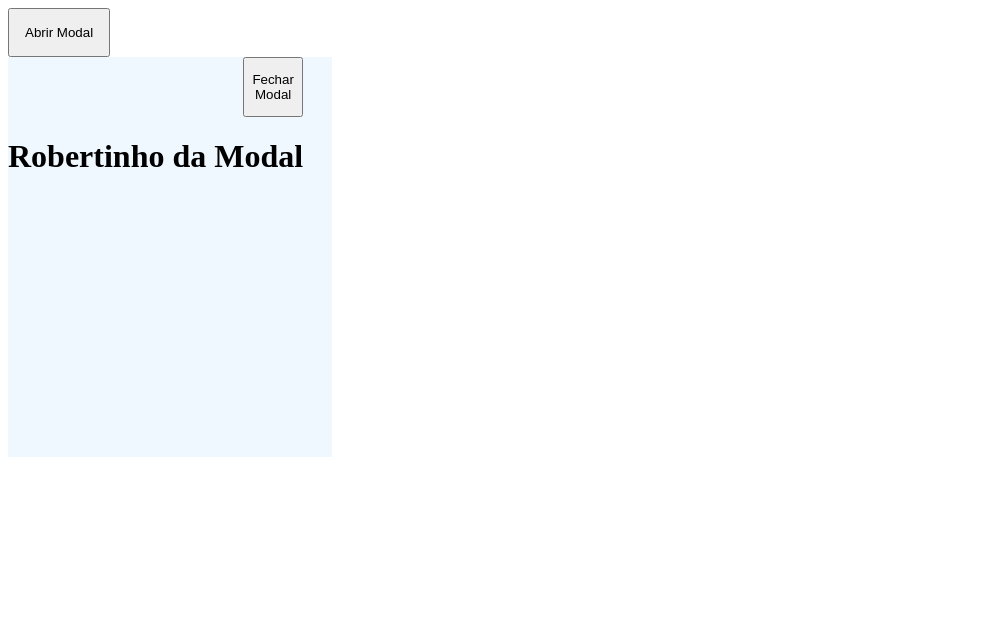
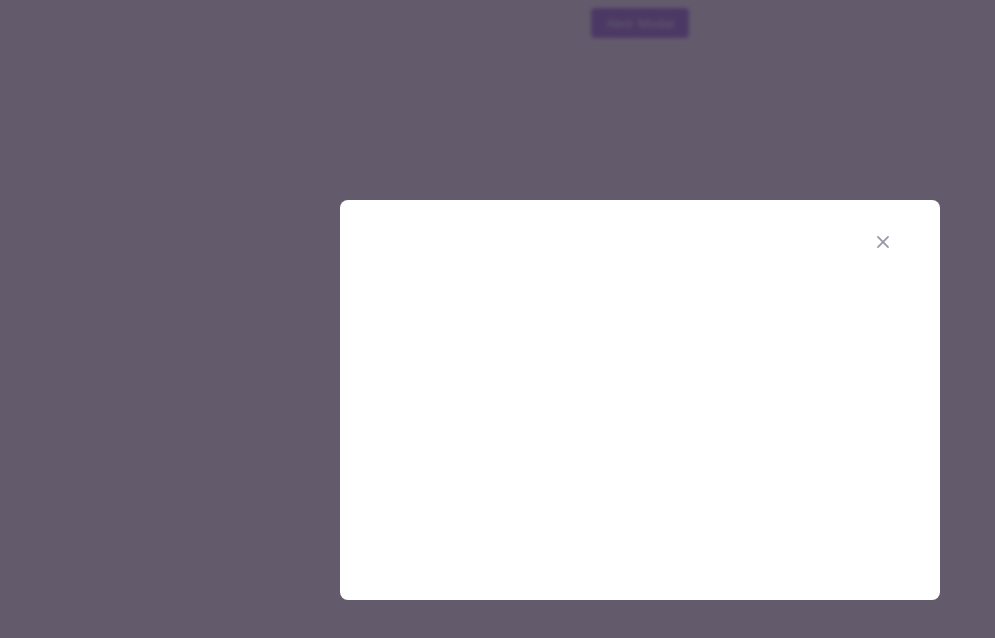
Before and after one commit to Tiro-Cruzado/Chat, a React (Create React App) app in the folder client/: page / in a window 1280 px wide. Both pictures are taken after a click on the button "Abrir Modal". Shown: the top 638 px of the page, without its empty margins (0-995 px from the left). Built offline with nearby package versions, Linux system fonts and the light colour scheme.

Commit message:
Feat/Front/Modal: adjust of behavior of component and adjust in styled

```diff
--- a/client/src/components/Modal/index.tsx
+++ b/client/src/components/Modal/index.tsx
@@ -1,31 +1,35 @@
-import React, { useState } from 'react'
+import { ModalProps } from './types'
+import { useState } from 'react'
+
+import { X } from '@phosphor-icons/react'
+
 import * as S from './styles'
 
-type ModalProps = {
-  children?: React.ReactNode
-  isOpen?: boolean
-}
-
-const Modal = ({ children, isOpen }: ModalProps) => {
+const Modal = ({ children, head }: ModalProps) => {
   const [modalIsOpen, setOpen] = useState<boolean>(false)
   const toogleIsOpen = () => setOpen(!modalIsOpen)
 
   return (
     <>
-      <S.ButtonOpenModal onClick={toogleIsOpen}>Abrir Modal</S.ButtonOpenModal>
-      <S.ContainerModal>
-        <S.Modal isOpen={modalIsOpen}>
-          <S.ContaineContentModal>
-            <S.HeaaderModal>
-              <S.ButtonCloseModal onClick={toogleIsOpen}>
-                Fechar Modal
-              </S.ButtonCloseModal>
-            </S.HeaaderModal>
-            {children}
-            <h1>Robertinho da Modal</h1>
-          </S.ContaineContentModal>
-        </S.Modal>
-      </S.ContainerModal>
+      <S.ContainerWrapper>
+        <S.ButtonOpenModal onClick={toogleIsOpen}>
+          Abrir Modal
+        </S.ButtonOpenModal>
+
+        <S.ContainerModal isOpen={modalIsOpen}>
+          <S.Modal>
+            <S.ContainerHeader>
+              <S.HeaderModal>
+                {head}
+                <S.ButtonCloseModal onClick={toogleIsOpen}>
+                  <X size={18} color="rgba(87, 73, 105, 0.6)" weight="bold" />
+                </S.ButtonCloseModal>
+              </S.HeaderModal>
+            </S.ContainerHeader>
+            <S.ContentModal>{children}</S.ContentModal>
+          </S.Modal>
+        </S.ContainerModal>
+      </S.ContainerWrapper>
     </>
   )
 }
--- a/client/src/components/Modal/styles.ts
+++ b/client/src/components/Modal/styles.ts
@@ -1,47 +1,86 @@
 import styled, { css } from 'styled-components'
+import { ContainerModalProps } from './types'
 
-type ContainerModalProps = {
-  isOpen: boolean
-}
-const Modal = styled.div<ContainerModalProps>`
+const ContainerWrapper = styled.div`
+  display: flex;
+  justify-content: center;
+`
+
+const Modal = styled.div`
+  display: flex;
+  flex-direction: column;
+  width: 600px;
+  height: 400px;
+  z-index: 9;
+
+  text-align: center;
+  background-color: white;
+  /* box-shadow: 80px 16px 64px 80px black; */
+  border-radius: 8px;
+`
+
+const HeaderModal = styled.div`
+  padding: 32px;
+  display: flex;
+  justify-content: end;
+  width: 100%;
+  box-sizing: border-box;
+`
+const ContainerHeader = styled.div`
+  display: flex;
+  justify-content: center;
+`
+
+const ContainerModal = styled.div<ContainerModalProps>`
   ${({ isOpen }) => css`
-    width: 324px;
-    height: 400px;
-    background-color: aliceblue;
+    display: flex;
+    justify-content: center;
+    align-items: center;
+
+    position: fixed;
+    top: 0;
+    left: 0;
+    width: 100%;
+    height: 100%;
+    z-index: 10;
+
+    background: rgba(60, 51, 72, 0.8);
+    backdrop-filter: blur(2px);
+
     display: ${isOpen === true ? 'flex' : 'none'};
   `}
 `
-
-const ContainerModal = styled.div`
-  /* display: flex; */
-  justify-content: center;
-`
-
-const ContaineContentModal = styled.div`
-  /* display: flex;
-   justify-content: center; */
-  text-align: center;
-`
-const HeaaderModal = styled.div`
-  width: 100%;
-  display: flex;
-  justify-content: end;
+const ContentModal = styled.div`
+  padding: 32px;
 `
 
 const ButtonOpenModal = styled.button`
+  display: flex;
+  align-items: center;
   padding: 15px;
+  height: 15px;
+  border: none;
+
+  background-color: #8c53d6;
+  color: white;
+  border-radius: 4px;
+
+  z-index: 0;
 `
 
 const ButtonCloseModal = styled.button`
-  height: 60px;
-  width: 60px;
+  margin-right: 10px;
+  background-color: transparent;
+  border: none;
 `
 
 export {
   Modal,
+  ContainerHeader,
   ButtonOpenModal,
   ContainerModal,
-  ContaineContentModal,
   ButtonCloseModal,
-  HeaaderModal,
+  HeaderModal,
+  ContainerWrapper,
+  ContentModal,
 }
--- /dev/null
+++ b/client/src/components/Modal/types.ts
@@ -0,0 +1,29 @@
+import React from 'react'
+
+type ModalProps = {
+  /**
+   * Poderá receber um children do tipo componente.
+   */
+  children?: React.ReactNode
+
+  /**
+   * No cabeçalho será possível passar um componente. O mais apropriado seriam tags de título.
+   */
+  head?: React.ReactNode
+
+  /**
+   * Estado no qual a modal poderá se encontrar. Aberta ou fechada.
+   */
+  isOpen?: boolean
+
+  /**
+   * Propriedade retornará uma função que poderá controlar o estado da Modal.
+   */
+  onDimiss?: () => void
+}
+
+type ContainerModalProps = {
+  isOpen?: boolean
+}
+
+export type { ModalProps, ContainerModalProps }
```
